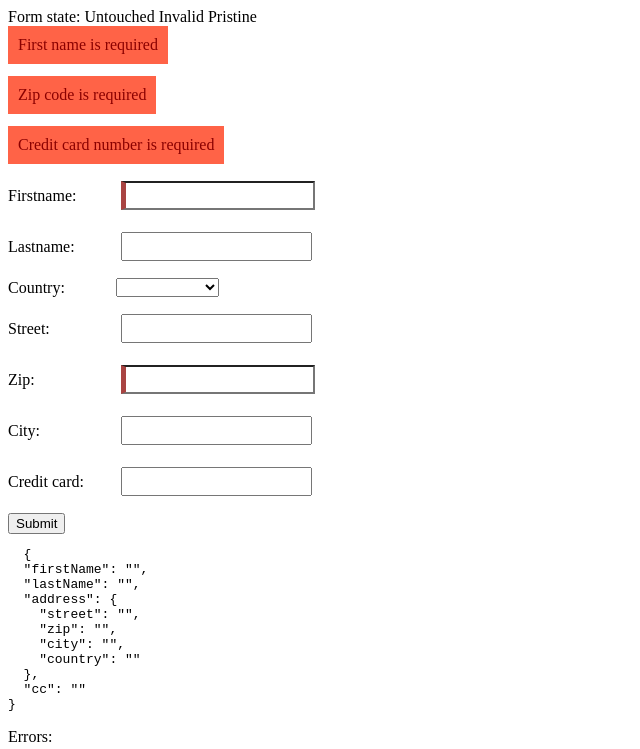
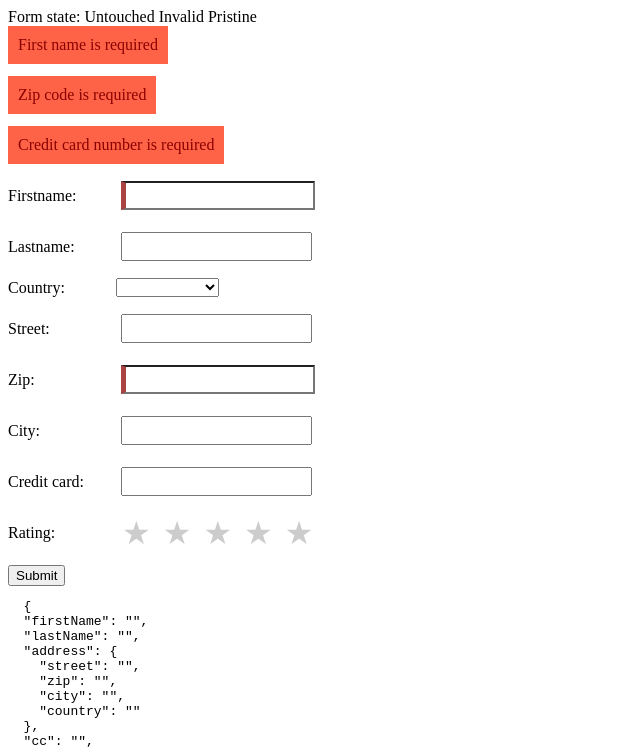
Before and after one commit to alcfeoh/ngx-signal-forms, an Angular app: page / in a window 1280 px wide. Shown: the top 749 px of the page, without its empty margins (0-640 px from the left). Built offline with nearby package versions, Linux system fonts and the light colour scheme.

Commit message:
Added rating component

```diff
--- a/src/app/app.html
+++ b/src/app/app.html
@@ -66,6 +66,10 @@
     <label>Credit card:</label>
     <input type="password" [formField]="userForm.cc">
   </div>
+  <div class="form-row">
+    <label>Rating:</label>
+    <app-star-rating [formField]="userForm.rating" />
+  </div>
   <button type="submit">
     Submit
   </button>
--- a/src/app/app.ts
+++ b/src/app/app.ts
@@ -13,13 +13,15 @@ import {
 import {JsonPipe} from '@angular/common';
 import {UserService} from './user';
 import {registerZipValidation} from './zip.validator';
+import {StarRatingComponent} from './star-rating/star-rating';
 
 @Component({
   selector: 'app-root',
   imports: [
     JsonPipe,
     FormField,
-    FormRoot
+    FormRoot,
+    StarRatingComponent
   ],
   templateUrl: './app.html',
   changeDetection: ChangeDetectionStrategy.Eager,
@@ -38,7 +40,8 @@ export class App {
       city: "",
       country: "",
     },
-    cc: ""
+    cc: "",
+    rating: 0
   });
 
   userForm = form(this.userInfo, (path) => {
--- /dev/null
+++ b/src/app/star-rating/star-rating.css
@@ -0,0 +1,2 @@
+button { font-size: 2rem; background: none; border: none; cursor: pointer; color: #ccc; }
+button.filled { color: #ffd700; }
--- /dev/null
+++ b/src/app/star-rating/star-rating.html
@@ -0,0 +1,11 @@
+<div class="star-rating-container" role="radiogroup" aria-label="Rate this item">
+  @for (star of stars; track star) {
+    <button
+      type="button"
+      [class.filled]="value() >= star"
+      (click)="value.set(star)"
+      [aria-label]="'Rate ' + star + ' stars'">
+      ★
+    </button>
+  }
+</div>
--- /dev/null
+++ b/src/app/star-rating/star-rating.ts
@@ -0,0 +1,14 @@
+import { Component, model } from '@angular/core';
+import { FormValueControl } from '@angular/forms/signals';
+
+@Component({
+  selector: 'app-star-rating',
+  templateUrl: "star-rating.html",
+  styleUrl: "star-rating.css"
+})
+export class StarRatingComponent implements FormValueControl<number> {
+
+  // Implements the required value model for FormValueControl
+  value = model<number>(0);
+  stars = Array.from({ length: 5 }, (_, i) => i + 1);
+}
```
